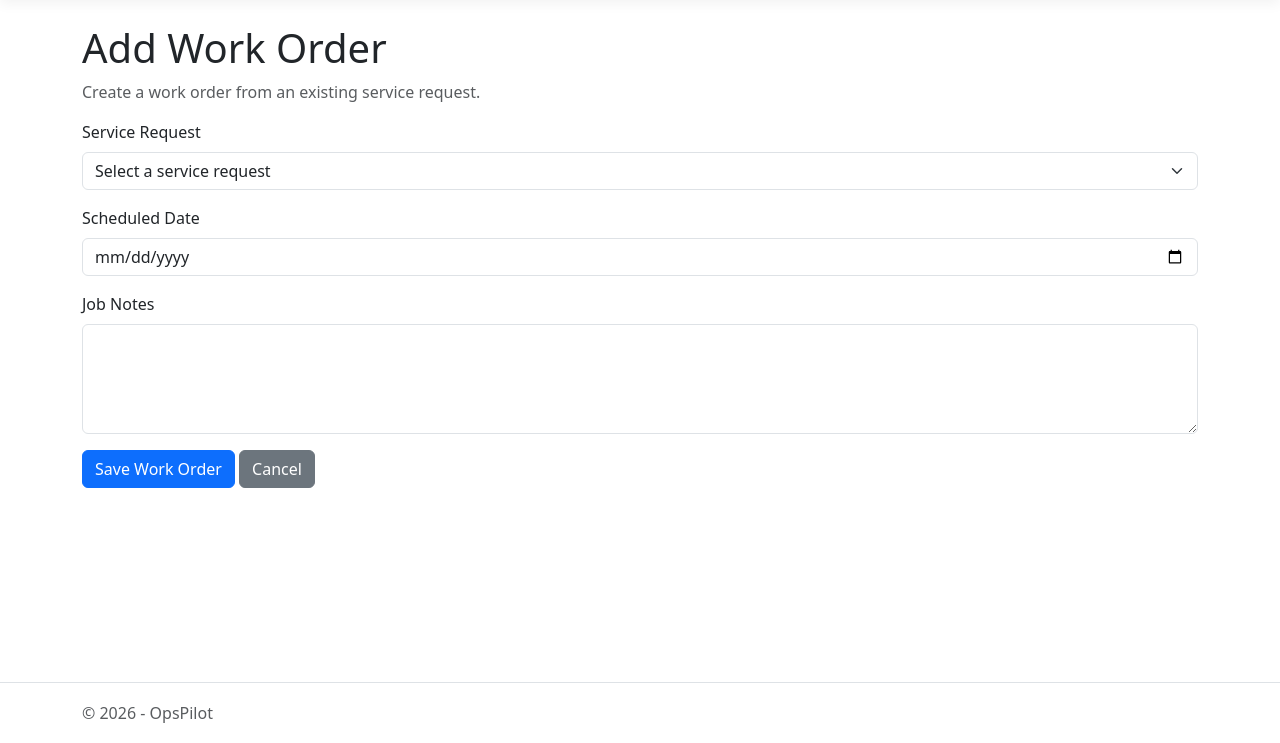
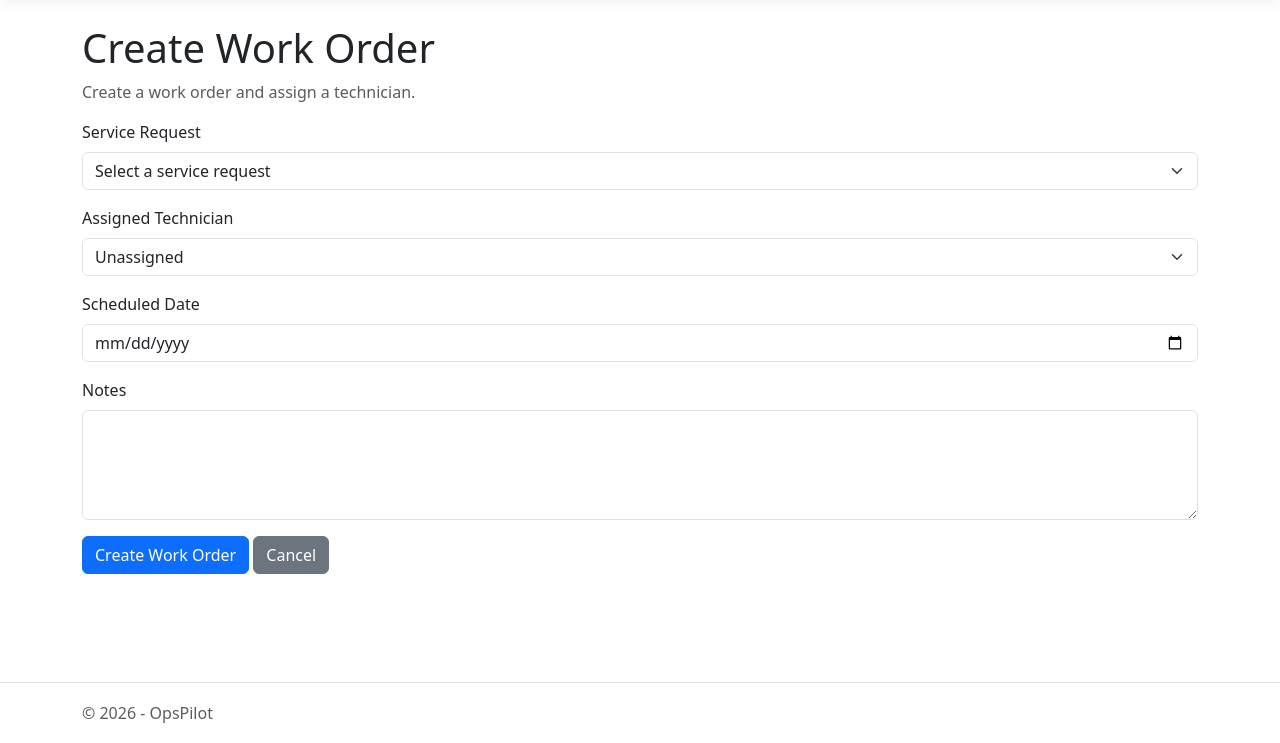
Before and after one commit to LilliaParenteau/SiteActionLedger, an ASP.NET Core app: page /WorkOrders/Create in a window 1280 px wide. Shown: the part 57-800 px from the top of the page. Run offline with ASP.NET Core 8, Linux system fonts and the light colour scheme; style sheets or scripts are compiled from the project's sources.

Commit message:
Allow technician assignment when creating work orders

```diff
--- a/Controllers/WorkOrdersController.cs
+++ b/Controllers/WorkOrdersController.cs
@@ -63,16 +63,23 @@ namespace OpsPilot.Controllers
             return View(workOrder);
         }
 
-        public async Task<IActionResult> Create()
+        public async Task<IActionResult> Create(int? serviceRequestId)
         {
-            await LoadServiceRequests();
-            return View();
+            await LoadServiceRequests(serviceRequestId);
+            await LoadTechnicians();
+
+            var workOrder = new WorkOrder
+            {
+                ServiceRequestId = serviceRequestId ?? 0
+            };
+
+            return View(workOrder);
         }
 
         [HttpPost]
         [ValidateAntiForgeryToken]
         public async Task<IActionResult> Create(
-            [Bind("ServiceRequestId,ScheduledDate,Notes")] WorkOrder workOrder)
+            [Bind("ServiceRequestId,ScheduledDate,Notes,TechnicianId")] WorkOrder workOrder)
         {
             var request = await _context.ServiceRequests
                 .FindAsync(workOrder.ServiceRequestId);
@@ -94,15 +101,34 @@ namespace OpsPilot.Controllers
                     "This request already has a work order.");
             }
 
+            if (workOrder.TechnicianId.HasValue)
+            {
+                bool technicianExists = await _context.Technicians
+                    .AnyAsync(t => t.Id == workOrder.TechnicianId.Value);
+
+                if (!technicianExists)
+                {
+                    ModelState.AddModelError(
+                        "TechnicianId",
+                        "Select a valid technician.");
+                }
+            }
+
+            if (string.IsNullOrWhiteSpace(workOrder.Notes))
+            {
+                workOrder.Notes = "";
+                ModelState.Remove(nameof(WorkOrder.Notes));
+            }
+
             if (!ModelState.IsValid)
             {
-                await LoadServiceRequests();
+                await LoadServiceRequests(workOrder.ServiceRequestId);
+                await LoadTechnicians();
+
                 return View(workOrder);
             }
 
             workOrder.Status = "Pending";
-            workOrder.Notes ??= "";
-
             request!.Status = "Open";
 
             _context.WorkOrders.Add(workOrder);
@@ -202,7 +228,7 @@ namespace OpsPilot.Controllers
             return RedirectToAction(nameof(Index));
         }
 
-        private async Task LoadServiceRequests()
+        private async Task LoadServiceRequests(int? selectedId = null)
         {
             var assignedIds = await _context.WorkOrders
                 .Select(w => w.ServiceRequestId)
@@ -214,7 +240,7 @@ namespace OpsPilot.Controllers
                 .ToListAsync();
 
             ViewBag.ServiceRequests = new SelectList(
-                requests, "Id", "Title");
+                requests, "Id", "Title", selectedId);
         }
 
         private async Task LoadTechnicians()
--- a/Views/WorkOrders/Create.cshtml
+++ b/Views/WorkOrders/Create.cshtml
@@ -1,28 +1,47 @@
 @model OpsPilot.Models.WorkOrder
 
 @{
-    ViewData["Title"] = "Add Work Order";
+    ViewData["Title"] = "Create Work Order";
 }
 
 <div class="mt-4">
-    <h1>Add Work Order</h1>
+    <h1>Create Work Order</h1>
+
     <p class="text-muted">
-        Create a work order from an existing service request.
+        Create a work order and assign a technician.
     </p>
 
     <form asp-action="Create" method="post">
-        <div asp-validation-summary="ModelOnly" class="text-danger"></div>
+        <div asp-validation-summary="ModelOnly"
+             class="text-danger"></div>
 
         <div class="mb-3">
             <label asp-for="ServiceRequestId" class="form-label">
                 Service Request
             </label>
+
             <select asp-for="ServiceRequestId"
                     asp-items="ViewBag.ServiceRequests"
                     class="form-select">
-                <option value="">Select a service request</option>
+                <option value="0">Select a service request</option>
             </select>
+
             <span asp-validation-for="ServiceRequestId"
+                  class="text-danger"></span>
+        </div>
+
+        <div class="mb-3">
+            <label asp-for="TechnicianId" class="form-label">
+                Assigned Technician
+            </label>
+
+            <select asp-for="TechnicianId"
+                    asp-items="ViewBag.Technicians"
+                    class="form-select">
+                <option value="">Unassigned</option>
+            </select>
+
+            <span asp-validation-for="TechnicianId"
                   class="text-danger"></span>
         </div>
 
@@ -30,26 +49,28 @@
             <label asp-for="ScheduledDate" class="form-label">
                 Scheduled Date
             </label>
+
             <input asp-for="ScheduledDate"
                    type="date"
                    class="form-control" />
+
             <span asp-validation-for="ScheduledDate"
                   class="text-danger"></span>
         </div>
 
         <div class="mb-3">
-            <label asp-for="Notes" class="form-label">
-                Job Notes
-            </label>
+            <label asp-for="Notes" class="form-label"></label>
+
             <textarea asp-for="Notes"
                       class="form-control"
                       rows="4"></textarea>
+
             <span asp-validation-for="Notes"
                   class="text-danger"></span>
         </div>
 
         <button type="submit" class="btn btn-primary">
-            Save Work Order
+            Create Work Order
         </button>
 
         <a asp-action="Index" class="btn btn-secondary">
```
